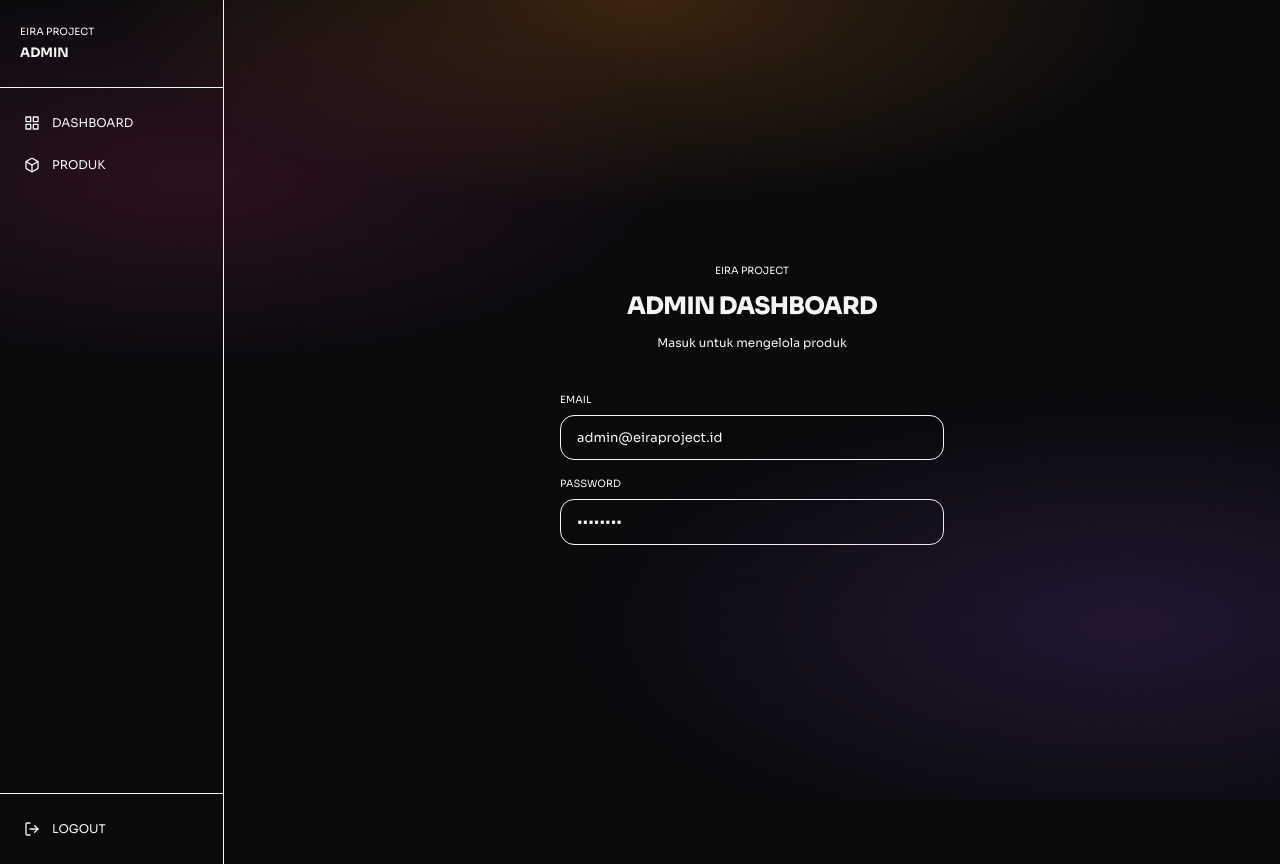
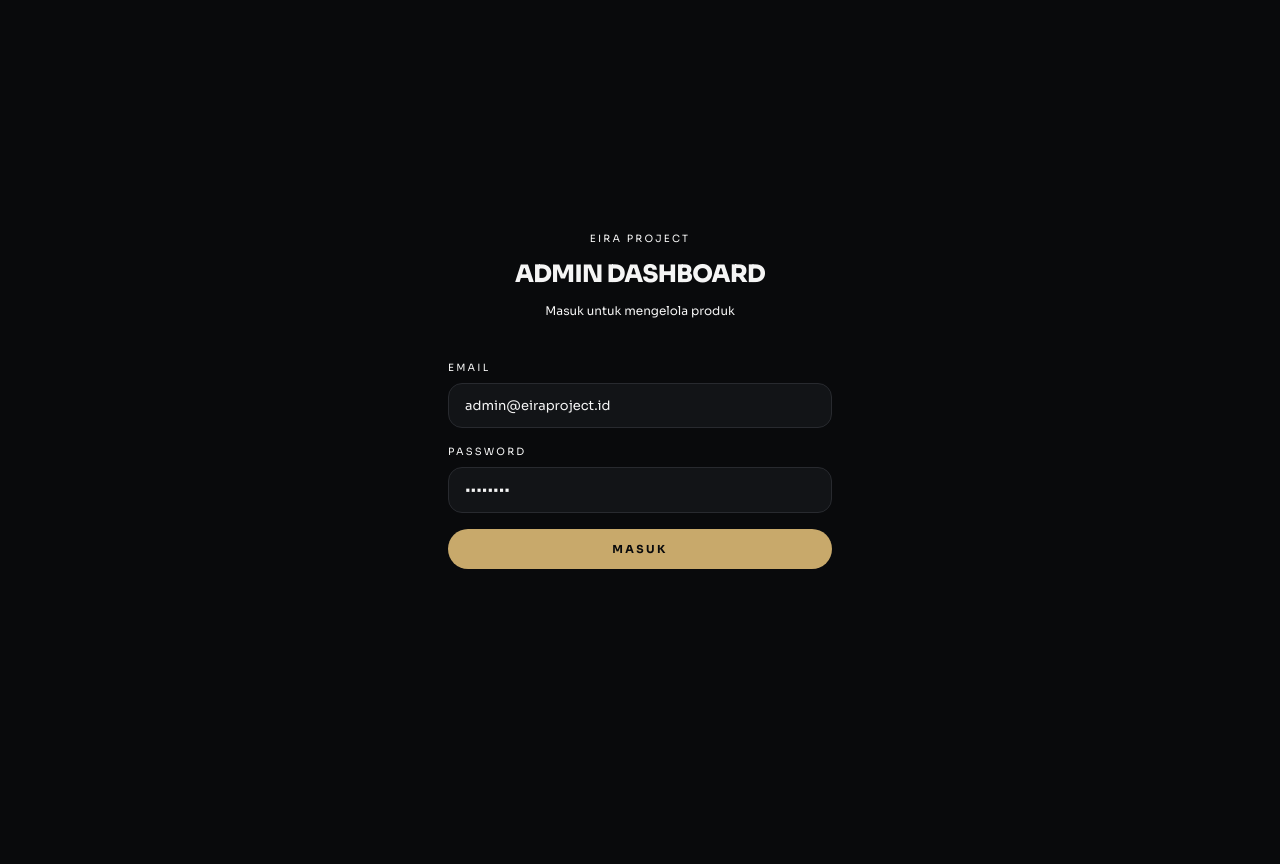
Before and after one commit to ersetdigital-sudo/eiraproject, a Next.js app: page /admin/login in a window 1280 px wide. After the commit the page ends 800 px from the top, so only its background shows below. Built offline with nearby package versions, Linux system fonts and the light colour scheme.

Commit message:
fix: admin login page - no sidebar, solid dark background, auth guard

```diff
--- a/package.json
+++ b/package.json
@@ -12,11 +12,13 @@
     "@base-ui/react": "^1.8.0",
     "@supabase/ssr": "^0.12.6",
     "@supabase/supabase-js": "^2.115.0",
+    "bcryptjs": "^3.0.3",
     "class-variance-authority": "^0.7.1",
     "cn": "^0.2.5",
     "framer-motion": "^13.2.0",
     "lucide-react": "^1.41.0",
     "next": "^16.3.4",
+    "pg": "^8.23.0",
     "react": "^19.2.8",
     "react-dom": "^19.2.8",
     "shadcn": "^4.21.0",
--- /dev/null
+++ b/src/app/admin/admin.css
@@ -0,0 +1,19 @@
+/* ===== Admin Dashboard Theme ===== */
+
+/* Hide colored aura & grain from root layout */
+html body > .aura,
+html body > .grain { display: none !important; }
+html body { background: #090A0C !important; color: #F2F0EB !important; }
+
+:root {
+  --bg: #090A0C;
+  --panel: #121417;
+  --panel-2: #121417;
+  --line: #282A2F;
+  --ink: #F2F0EB;
+  --muted: #92939A;
+  --gold: #C8A96B;
+}
+
+.track { letter-spacing: .22em; }
+.track-sm { letter-spacing: .16em; }
--- a/src/app/admin/layout.tsx
+++ b/src/app/admin/layout.tsx
@@ -1,9 +1,10 @@
 "use client";
 
-import { useState } from "react";
+import { useState, useEffect } from "react";
 import Link from "next/link";
 import { usePathname, useRouter } from "next/navigation";
 import { supabase } from "@/lib/supabase";
+import "@/app/admin/admin.css";
 
 const NAV = [
   {
@@ -24,13 +25,43 @@ const NAV = [
 
 export default function AdminLayout({ children }: { children: React.ReactNode }) {
   const [sidebarOpen, setSidebarOpen] = useState(false);
+  const [authed, setAuthed] = useState<boolean | null>(null);
   const pathname = usePathname();
   const router = useRouter();
+  const isLoginPage = pathname === "/admin/login";
+
+  useEffect(() => {
+    if (isLoginPage) {
+      setAuthed(true);
+      return;
+    }
+    supabase.auth.getSession().then(({ data: { session } }) => {
+      if (!session) {
+        router.replace("/admin/login");
+      } else {
+        setAuthed(true);
+      }
+    });
+  }, [isLoginPage, router]);
 
   async function handleLogout() {
     await supabase.auth.signOut();
     router.push("/admin/login");
     router.refresh();
+  }
+
+  // Login page — no sidebar, no chrome
+  if (isLoginPage) {
+    return <>{children}</>;
+  }
+
+  // Loading state while checking auth
+  if (!authed) {
+    return (
+      <div className="min-h-screen bg-[#090A0C] flex items-center justify-center">
+        <div className="w-6 h-6 border-2 border-[var(--gold)] border-t-transparent rounded-full animate-spin" />
+      </div>
+    );
   }
 
   return (
```
Also changed, not shown: 2 other files (tests, documents, lock files or other folders).
